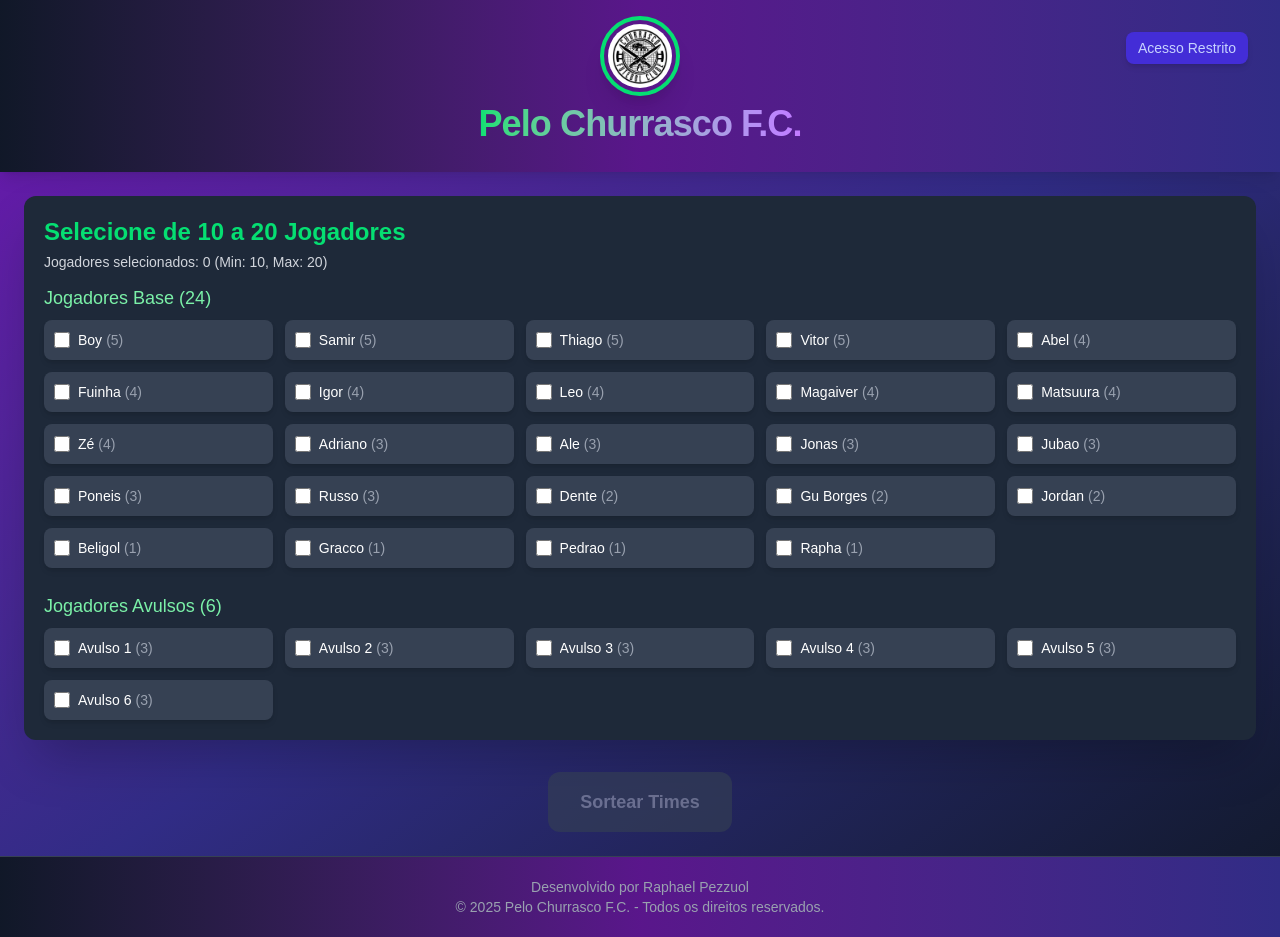
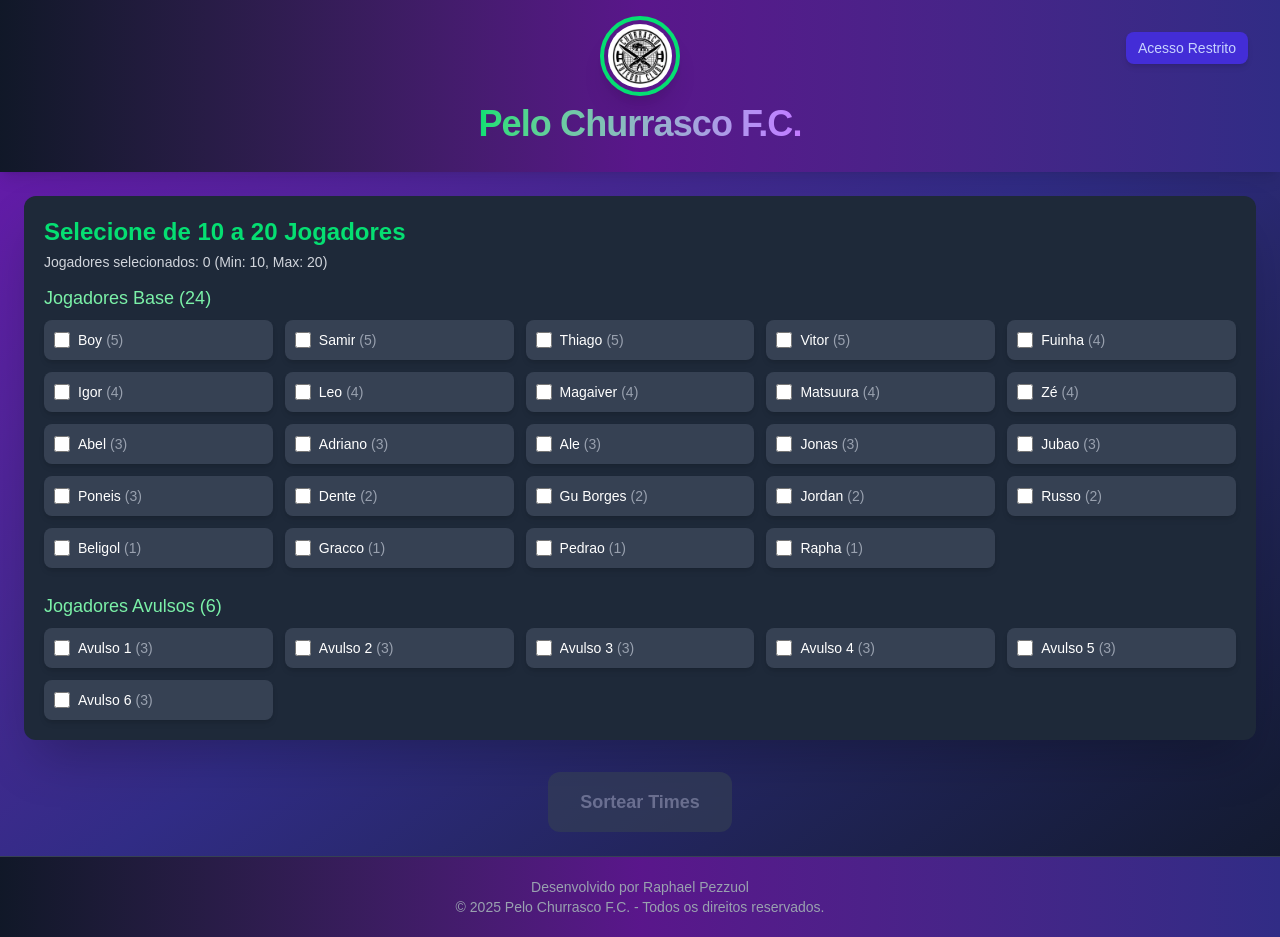
Before and after one commit to PZL9/sorteiofutao5, a Next.js app: page / in a window 1280 px wide. Built offline with nearby package versions, Linux system fonts and the light colour scheme.

Commit message:
Update page.tsx

```diff
--- a/src/app/page.tsx
+++ b/src/app/page.tsx
@@ -28,7 +28,7 @@ interface JogadorGlobal extends Jogador {
 const jogadoresBaseIniciais: Jogador[] = [
   { id: 1, nome: 'Dente', nota: 2 },
   { id: 2, nome: 'Matsuura', nota: 4 },
-  { id: 3, nome: 'Russo', nota: 3 },
+  { id: 3, nome: 'Russo', nota: 2 },
   { id: 4, nome: 'Jordan', nota: 2 },
   { id: 5, nome: 'Thiago', nota: 5 },
   { id: 6, nome: 'Jubao', nota: 3 },
@@ -39,7 +39,7 @@ const jogadoresBaseIniciais: Jogador[] = [
   { id: 11, nome: 'Jonas', nota: 3 },
   { id: 12, nome: 'Leo', nota: 4 },
   { id: 13, nome: 'Fuinha', nota: 4 },
-  { id: 14, nome: 'Abel', nota: 4 },
+  { id: 14, nome: 'Abel', nota: 3 },
   { id: 15, nome: 'Vitor', nota: 5 },
   { id: 16, nome: 'Adriano', nota: 3 },
   { id: 17, nome: 'Poneis', nota: 3 },
```
